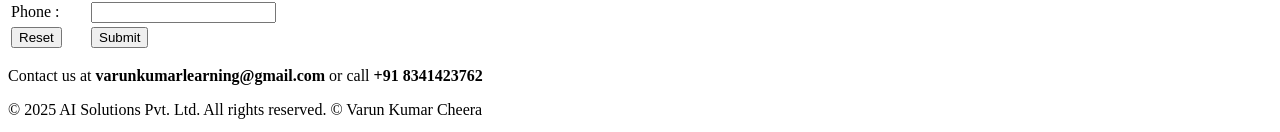
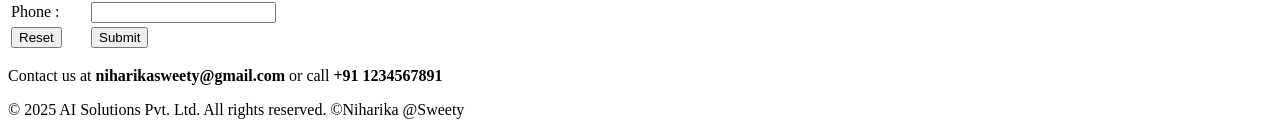
Before and after one commit to VarunCheera/Niharika_task_1, a plain HTML site: page index.html in a window 1280 px wide. Shown: the part 1841-1973 px from the top of the page. Drawn offline with Linux system fonts and the light colour scheme.

Commit message:
Update index.html

```diff
--- a/index.html
+++ b/index.html
@@ -220,12 +220,11 @@
     </main>
     <footer>
       <p>
-        Contact us at <strong>varunkumarlearning@gmail.com</strong> or call
-        <strong>+91 8341423762</strong>
+        Contact us at <strong>niharikasweety@gmail.com</strong> or call
+        <strong>+91 1234567891</strong>
       </p>
       <p>
-        &copy; 2025 AI Solutions Pvt. Ltd. All rights reserved. &copy; Varun
-        Kumar Cheera
+        &copy; 2025 AI Solutions Pvt. Ltd. All rights reserved. &copy;Niharika @Sweety
       </p>
     </footer>
   </body>
```
